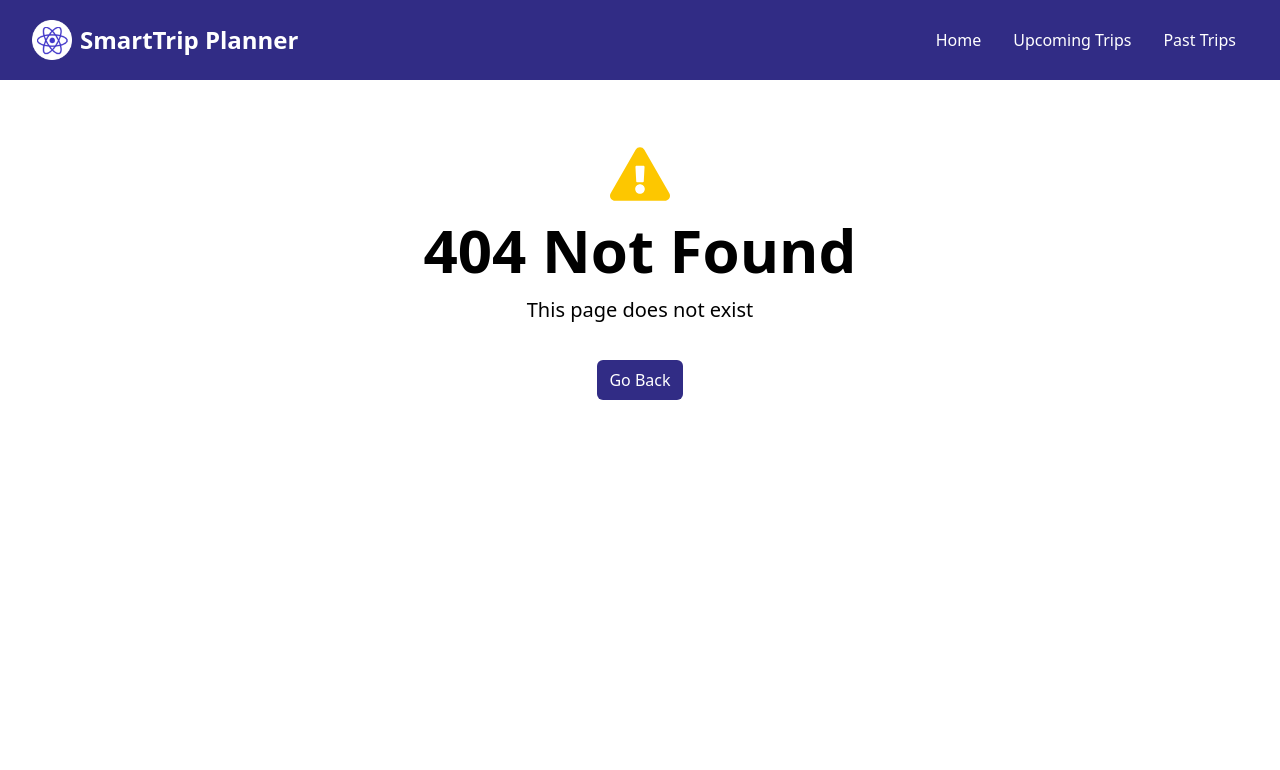
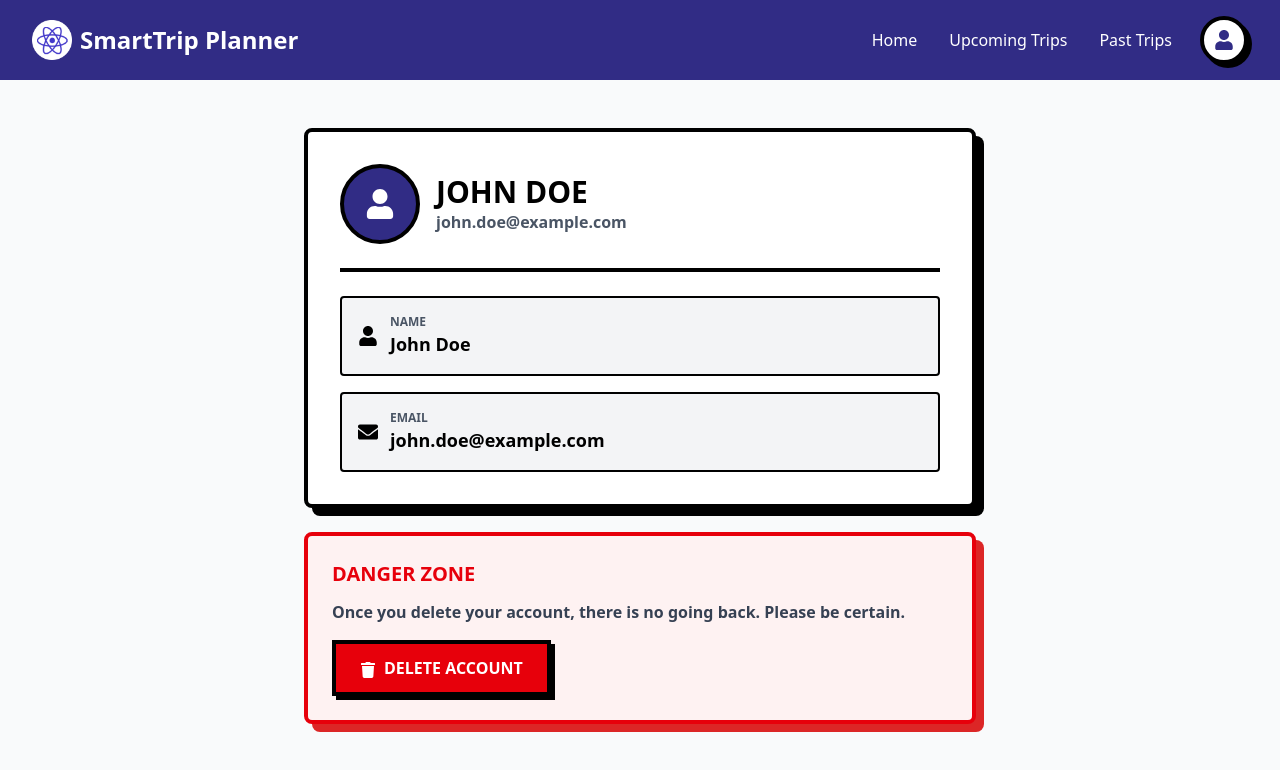
Before and after one commit to jahi-omari/trip-planner, a React (Vite) app: page /profile in a window 1280 px wide. Before the commit this address had no page. Shown: the top 770 px of the page. Built offline with nearby package versions, Linux system fonts and the light colour scheme.

Commit message:
Added ProfilePage and integrate profile dropdown in Navbar

```diff
--- a/src/App.jsx
+++ b/src/App.jsx
@@ -15,6 +15,7 @@ import AddFlight from './pages/AddFlight'
 import AddLodging from './pages/AddLodging'
 import AddActivity from './pages/AddActivity'
 import AddCarRental from './pages/AddCarRental'
+import ProfilePage from './pages/ProfilePage'
 import { TripProvider } from './context/TripContext'
 
 const router = createBrowserRouter(
@@ -24,6 +25,7 @@ const router = createBrowserRouter(
       {index: true, element: <LoginPage/>},
       {path: "homepage", element: <Homepage/>},
       {path: "signup", element: <SignUpPage/>},
+      {path: "profile", element: <ProfilePage/>},
       {path: "upcoming-trips-page", element: <UpcomingTripsPage/>},
       {path: "upcoming-trips-page/manage-sharing/:tripId", element: <ManageSharingPage/>},
       {path: "upcoming-trips-page/trip-details", element: <TripDetailsPage/>},
--- a/src/components/Navbar.jsx
+++ b/src/components/Navbar.jsx
@@ -1,8 +1,35 @@
-import React from 'react'
-import { NavLink } from 'react-router-dom'
+import React, { useState, useRef, useEffect } from 'react'
+import { NavLink, useNavigate } from 'react-router-dom'
+import { FaUser, FaSignOutAlt } from 'react-icons/fa'
 import logo from '../assets/images/logo.png'
 
-const navbar = () => {
+const Navbar = () => {
+  const navigate = useNavigate()
+  const [showProfileDropdown, setShowProfileDropdown] = useState(false)
+  const dropdownRef = useRef(null)
+
+  // Placeholder user data (will be replaced with real auth data later)
+  const user = {
+    firstName: 'John',
+    lastName: 'Doe'
+  }
+
+  // Close dropdown when clicking outside
+  useEffect(() => {
+    const handleClickOutside = (event) => {
+      if (dropdownRef.current && !dropdownRef.current.contains(event.target)) {
+        setShowProfileDropdown(false)
+      }
+    }
+    document.addEventListener('mousedown', handleClickOutside)
+    return () => document.removeEventListener('mousedown', handleClickOutside)
+  }, [])
+
+  const handleLogout = () => {
+    // TODO: Add actual logout logic with backend call
+    console.log('Logging out')
+    navigate('/')
+  }
 
   // Adds black background to button when a navbar button is selected
   const linkClass = ({isActive}) =>
@@ -27,7 +54,7 @@ const navbar = () => {
                 >SmartTrip Planner</span
               >
             </NavLink>
-            <div className="md:ml-auto">
+            <div className="md:ml-auto flex items-center">
               <div className="flex space-x-2">
                 <NavLink
                   to="/homepage"
@@ -45,6 +72,45 @@ const navbar = () => {
                   >Past Trips
                 </NavLink>
               </div>
+
+              {/* Profile Button with Dropdown */}
+              <div className="relative ml-4" ref={dropdownRef}>
+                <button
+                  onClick={() => setShowProfileDropdown(!showProfileDropdown)}
+                  className="w-12 h-12 bg-white border-4 border-black rounded-full flex items-center justify-center shadow-[4px_4px_0px_0px_rgba(0,0,0,1)] hover:shadow-none hover:translate-x-1 hover:translate-y-1 transition-all"
+                >
+                  <FaUser className="text-indigo-900 text-xl" />
+                </button>
+
+                {/* Dropdown Card */}
+                {showProfileDropdown && (
+                  <div className="absolute right-0 mt-3 w-64 bg-white border-4 border-black rounded-lg shadow-[8px_8px_0px_0px_rgba(0,0,0,1)] z-50">
+                    <div className="p-4 border-b-4 border-black">
+                      <p className="font-black text-lg uppercase">{user.firstName} {user.lastName}</p>
+                    </div>
+                    <div className="p-2">
+                      <button
+                        onClick={() => {
+                          setShowProfileDropdown(false)
+                          navigate('/profile')
+                        }}
+                        className="w-full text-left px-4 py-3 font-bold hover:bg-gray-100 border-2 border-transparent hover:border-black rounded transition-all flex items-center gap-2"
+                      >
+                        <FaUser /> View Profile
+                      </button>
+                      <button
+                        onClick={() => {
+                          setShowProfileDropdown(false)
+                          handleLogout()
+                        }}
+                        className="w-full text-left px-4 py-3 font-bold hover:bg-red-50 border-2 border-transparent hover:border-red-600 rounded transition-all flex items-center gap-2 text-red-600"
+                      >
+                        <FaSignOutAlt /> Log Out
+                      </button>
+                    </div>
+                  </div>
+                )}
+              </div>
             </div>
           </div>
         </div>
@@ -53,4 +119,4 @@ const navbar = () => {
   )
 }
 
-export default navbar
+export default Navbar
--- /dev/null
+++ b/src/pages/ProfilePage.jsx
@@ -0,0 +1,101 @@
+import React, { useState } from 'react'
+import { useNavigate } from 'react-router-dom'
+import { FaUser, FaEnvelope, FaTrash } from 'react-icons/fa'
+
+const ProfilePage = () => {
+  const navigate = useNavigate()
+  const [showDeleteConfirm, setShowDeleteConfirm] = useState(false)
+
+  // Placeholder user data (will be replaced with real auth data later)
+  const user = {
+    firstName: 'John',
+    lastName: 'Doe',
+    email: 'john.doe@example.com'
+  }
+
+  const handleDeleteAccount = () => {
+    // TODO: Add actual delete account logic with backend call
+    console.log('Account deleted')
+    navigate('/')
+  }
+
+  return (
+    <section className="bg-gray-50 min-h-screen py-12 px-4">
+      <div className="max-w-2xl mx-auto">
+        {/* Profile Card */}
+        <div className="bg-white border-4 border-black rounded-lg shadow-[8px_8px_0px_0px_rgba(0,0,0,1)] p-8 mb-6">
+          <div className="flex items-center gap-4 mb-6 pb-6 border-b-4 border-black">
+            <div className="w-20 h-20 bg-indigo-900 border-4 border-black rounded-full flex items-center justify-center">
+              <FaUser className="text-white text-3xl" />
+            </div>
+            <div>
+              <h1 className="text-3xl font-black uppercase">{user.firstName} {user.lastName}</h1>
+              <p className="text-gray-600 font-bold">{user.email}</p>
+            </div>
+          </div>
+
+          {/* Profile Details */}
+          <div className="space-y-4">
+            <div className="p-4 bg-gray-100 border-2 border-black rounded">
+              <div className="flex items-center gap-3">
+                <FaUser className="text-xl" />
+                <div>
+                  <p className="text-xs font-black uppercase text-gray-600">Name</p>
+                  <p className="font-bold text-lg">{user.firstName} {user.lastName}</p>
+                </div>
+              </div>
+            </div>
+
+            <div className="p-4 bg-gray-100 border-2 border-black rounded">
+              <div className="flex items-center gap-3">
+                <FaEnvelope className="text-xl" />
+                <div>
+                  <p className="text-xs font-black uppercase text-gray-600">Email</p>
+                  <p className="font-bold text-lg">{user.email}</p>
+                </div>
+              </div>
+            </div>
+          </div>
+        </div>
+
+        {/* Delete Account Section */}
+        <div className="bg-red-50 border-4 border-red-600 rounded-lg shadow-[8px_8px_0px_0px_rgba(220,38,38,1)] p-6">
+          <h2 className="text-xl font-black uppercase mb-3 text-red-600">Danger Zone</h2>
+          <p className="text-gray-700 mb-4 font-bold">
+            Once you delete your account, there is no going back. Please be certain.
+          </p>
+
+          {!showDeleteConfirm ? (
+            <button
+              onClick={() => setShowDeleteConfirm(true)}
+              className="bg-red-600 hover:bg-red-700 text-white font-black uppercase px-6 py-3 border-4 border-black shadow-[4px_4px_0px_0px_rgba(0,0,0,1)] hover:shadow-none hover:translate-x-1 hover:translate-y-1 transition-all"
+            >
+              <FaTrash className="inline mr-2" />
+              Delete Account
+            </button>
+          ) : (
+            <div className="space-y-3">
+              <p className="font-black text-red-600">Are you absolutely sure?</p>
+              <div className="flex gap-3">
+                <button
+                  onClick={handleDeleteAccount}
+                  className="bg-red-600 hover:bg-red-700 text-white font-black uppercase px-6 py-3 border-4 border-black shadow-[4px_4px_0px_0px_rgba(0,0,0,1)] hover:shadow-none hover:translate-x-1 hover:translate-y-1 transition-all"
+                >
+                  Yes, Delete Forever
+                </button>
+                <button
+                  onClick={() => setShowDeleteConfirm(false)}
+                  className="bg-white hover:bg-gray-100 text-black font-black uppercase px-6 py-3 border-4 border-black shadow-[4px_4px_0px_0px_rgba(0,0,0,1)] hover:shadow-none hover:translate-x-1 hover:translate-y-1 transition-all"
+                >
+                  Cancel
+                </button>
+              </div>
+            </div>
+          )}
+        </div>
+      </div>
+    </section>
+  )
+}
+
+export default ProfilePage
```
